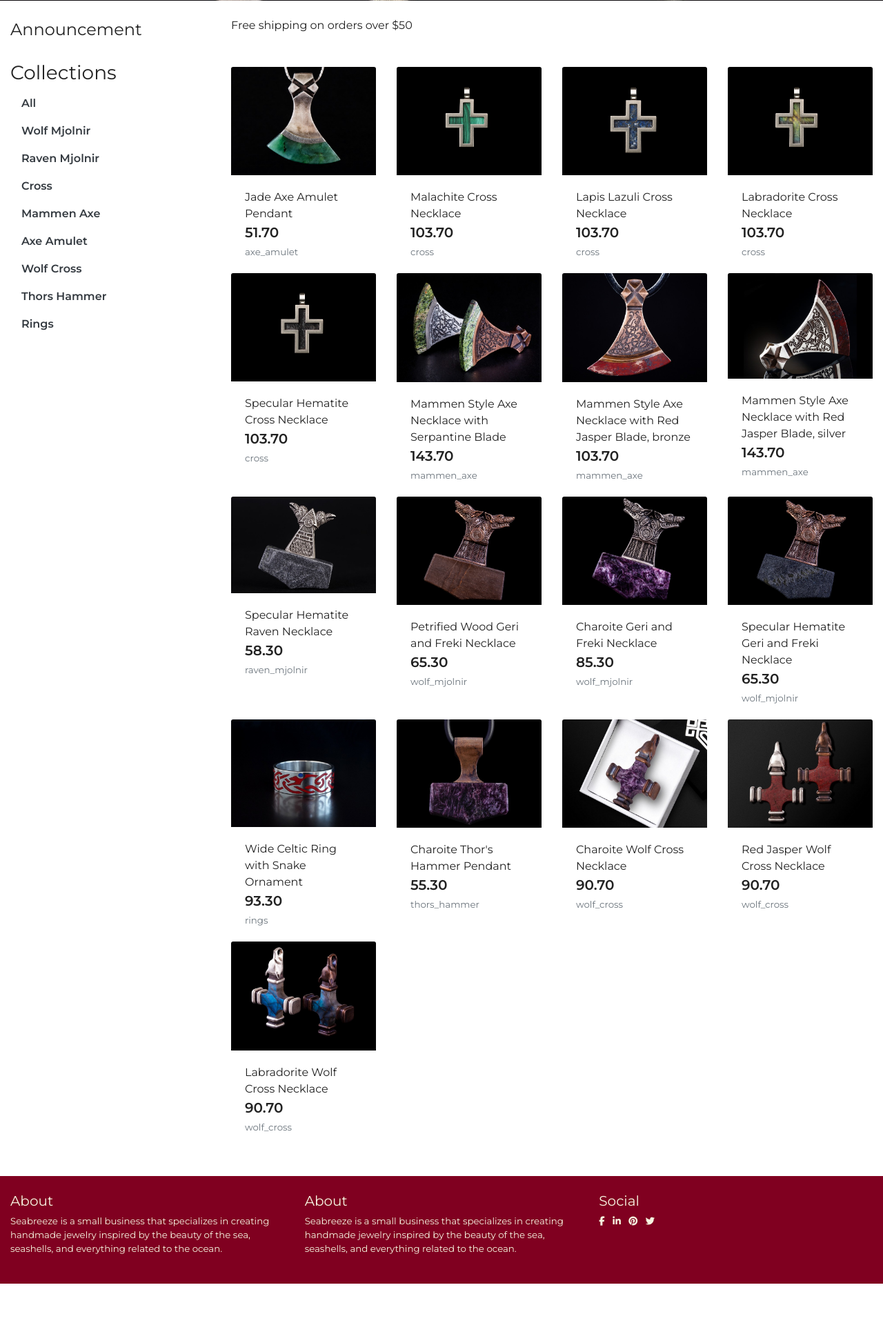
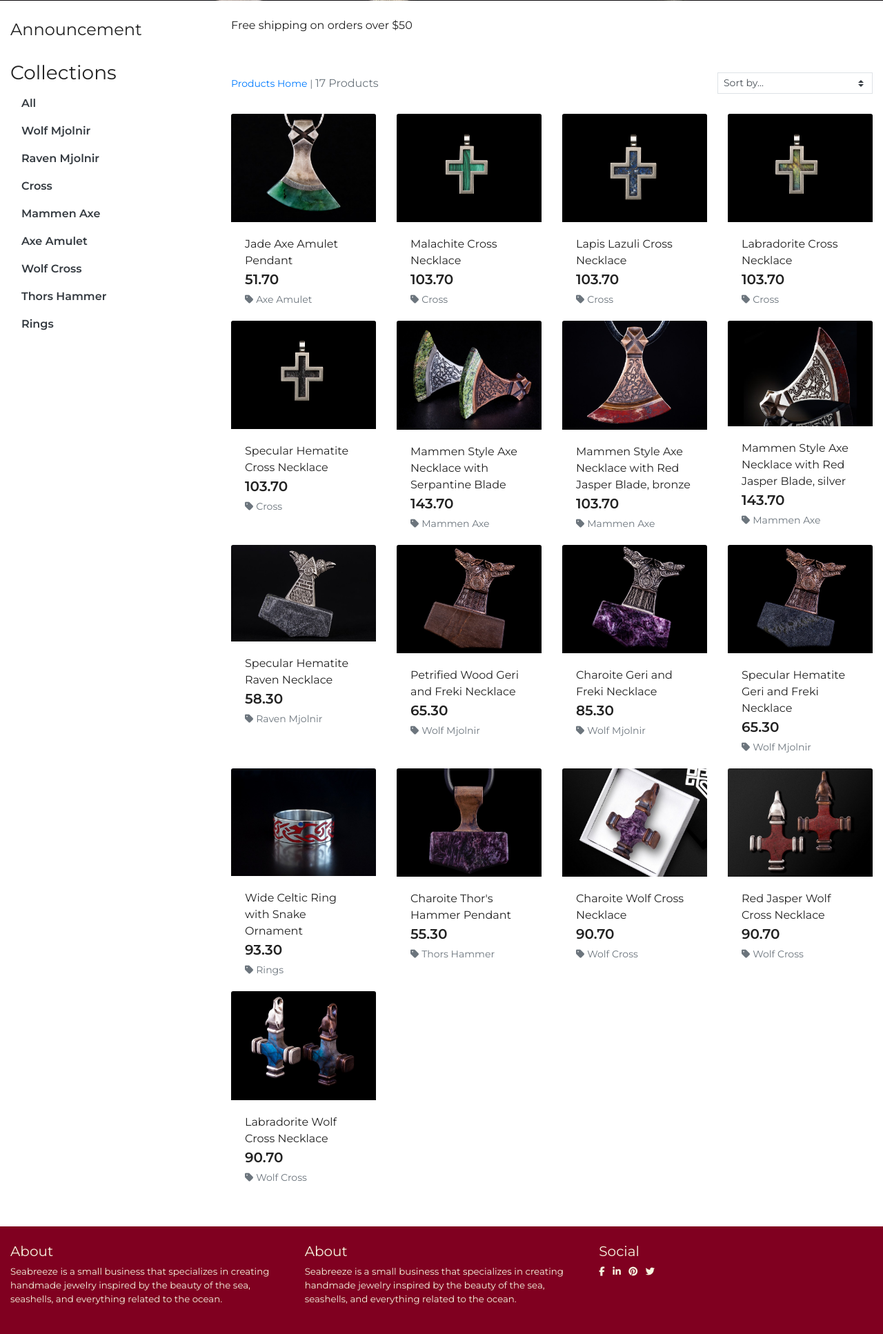
Before and after one commit to e-kai00/gungnir-shop, a Django app: a page that uses home/templates/home/index.html in a window 1280 px wide. Shown: the part 404-2338 px from the top of the page at 69% size. Before the commit the page ends 2265 px from the top, so only its background shows below. Run offline with Django 3.2, Linux system fonts and the light colour scheme; data comes from the database, SQL or seed files in the repository; some libraries are stand-ins or nearby versions; some web fonts are replaced.

Commit message:
Add sort box and product count on home page

```diff
--- a/home/templates/home/index.html
+++ b/home/templates/home/index.html
@@ -29,9 +29,10 @@
     <!-- collections on smaller screens -->
     <div class="row d-lg-none">
         <div class="dropdown col-12 d-lg-none">
+
             <a class="btn btn-secondary dropdown-toggle w-100 text-left bg-white text-dark border border-dark rounded-pill"
-                href="#" role="button" data-toggle="dropdown" aria-expanded="false">
-                All
+                href="#" role="button" data-toggle="dropdown" aria-expanded="false" id="user-selection">
+                Collections
             </a>
 
             <div class="dropdown-menu">
@@ -49,7 +50,7 @@
     </div>
 
     <div class="row">
-        <!-- Collections column -->
+        <!-- Collections list -->
         <div class="col-12 col-md-3 d-none d-lg-block">
             <div class="row">
                 <div class="col-12">
@@ -89,8 +90,31 @@
             </div>
         </div>
 
-        <!-- products column -->
+        <!-- Products list -->
         <div class="col-12 col-md-9">
+            <div class="row mt-1 mb-2">
+                <div class="col-12 col-md-6 my-auto order-md-last d-flex justify-content-center justify-content-md-end">
+                    <div class="sort-select-wrapper w-50">
+                        <select id="sort-selector" class="custom-select custom-select-sm rounded-0 border border-{% if current_sorting != 'None_None' %}info{% else %}black{% endif %}">
+                            <option value="reset" {% if current_sorting == 'None_None' %}selected{% endif %}>Sort by...</option>
+                            <option value="price_asc" {% if current_sorting == 'price_asc' %}selected{% endif %}>Price (low to high)</option>
+                            <option value="price_desc" {% if current_sorting == 'price_desc' %}selected{% endif %}>Price (high to low)</option>
+                            <option value="name_asc" {% if current_sorting == 'name_asc' %}selected{% endif %}>Name (A-Z)</option>
+                            <option value="name_desc" {% if current_sorting == 'name_desc' %}selected{% endif %}>Name (Z-A)</option>
+                        </select>
+                    </div>
+                </div>
+                <div class="col-12 col-md-6 order-md-first">
+                    <p class="text-muted mt-3 text-center text-md-left">
+                        {% if search_term or current_categories or current_sorting != 'None_None' %}
+                            <span class="small"><a href="#">Products Home</a> | </span>
+                        {% endif %}
+                        {{ products|length }} Products{% if search_term %} found for <strong>"{{ search_term }}"</strong>{% endif %}
+                    </p>
+                </div>
+            </div>
+
+
             <div class="row">
                 {% for product in products %}
                 <div class="col-sm-6 col-md-3 mt-2">
@@ -116,7 +140,13 @@
                                     <a href="{% url 'product_detail' product.id %}" class="card-link">
                                         <p class="lead mb-0 text-left font-weight-bold">{{ product.price }}</p>
                                     </a>
-                                    <p class="small mt-1 mb-0 text-muted category-mute">{{ product.category }}</p>
+                                    {% if product.category %}
+                                    <p class="small mt-1 mb-0">
+                                        <a class="text-muted" href="{% url 'home' %}?category={{ product.category.name }}">
+                                            <i class="fas fa-tag mr-1"></i>{{ product.category.friendly_name }}
+                                        </a>
+                                    </p>
+                                    {% endif %}
                                 </div>
                             </div>
                         </div>
--- a/home/views.py
+++ b/home/views.py
@@ -9,8 +9,24 @@
     products = Product.objects.all()
     query = None
     categories = None
+    sort = None
+    direction = None
 
     if request.GET:
+        if 'sort' in request.GET:
+            sortkey = request.GET['sort']
+            sort = sortkey
+            if sortkey == 'name':
+                sortkey = 'lower_name'
+                products = products.annotate(lower_name=Lower('name'))
+            if sortkey == 'category':
+                sortkey = 'category__name'
+            if 'direction' in request.GET:
+                direction = request.GET['direction']
+                if direction == 'desc':
+                    sortkey = f'-{sortkey}'
+            products = products.order_by(sortkey)
+
         # filter by category
         if 'category' in request.GET:
             categories = request.GET['category'].split(',')
@@ -29,10 +45,13 @@
             queries = Q(name__icontains=query) | Q(description__icontains=query)
             products = products.filter(queries)
 
+    current_sorting = f'{sort}_{direction}'
+
     context = {
         'products': products,
         'search_term': query,
-        'current_categories': categories
+        'current_categories': categories,
+        'current_sorting': current_sorting,
     }
 
 
```
Also changed, not shown: products/templates/products/product_detail.html (+7 -1 lines).
